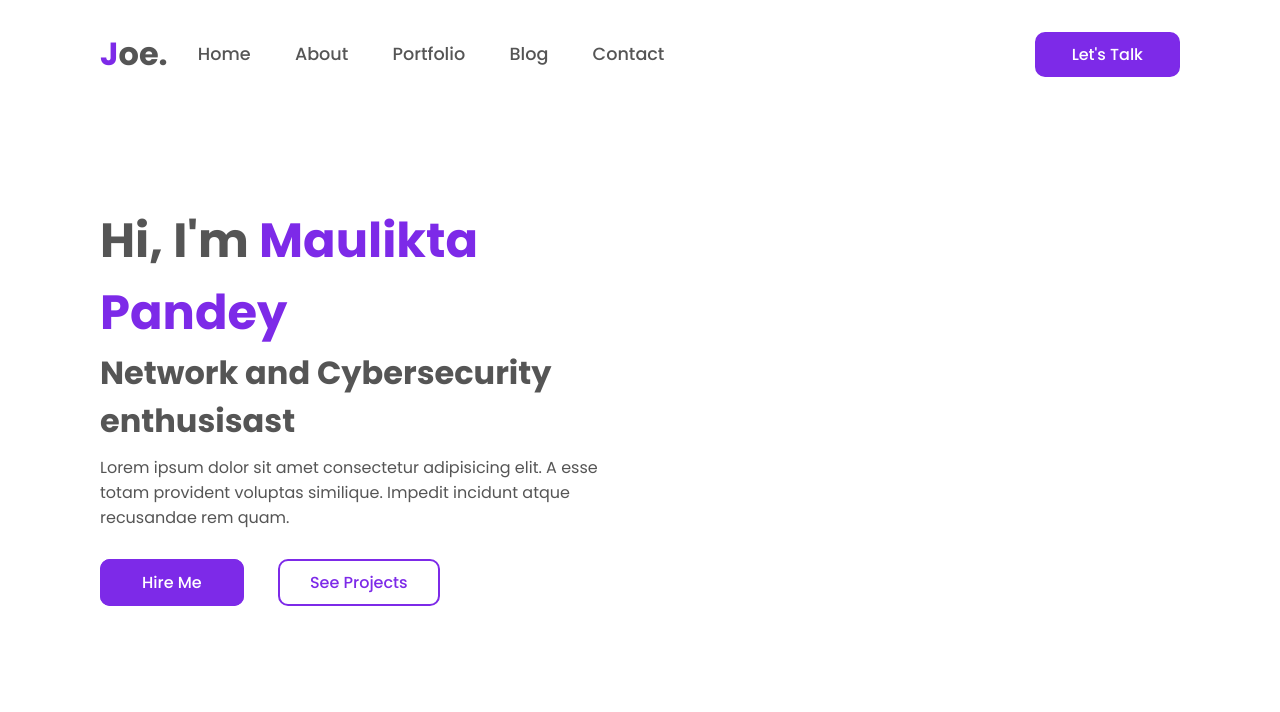
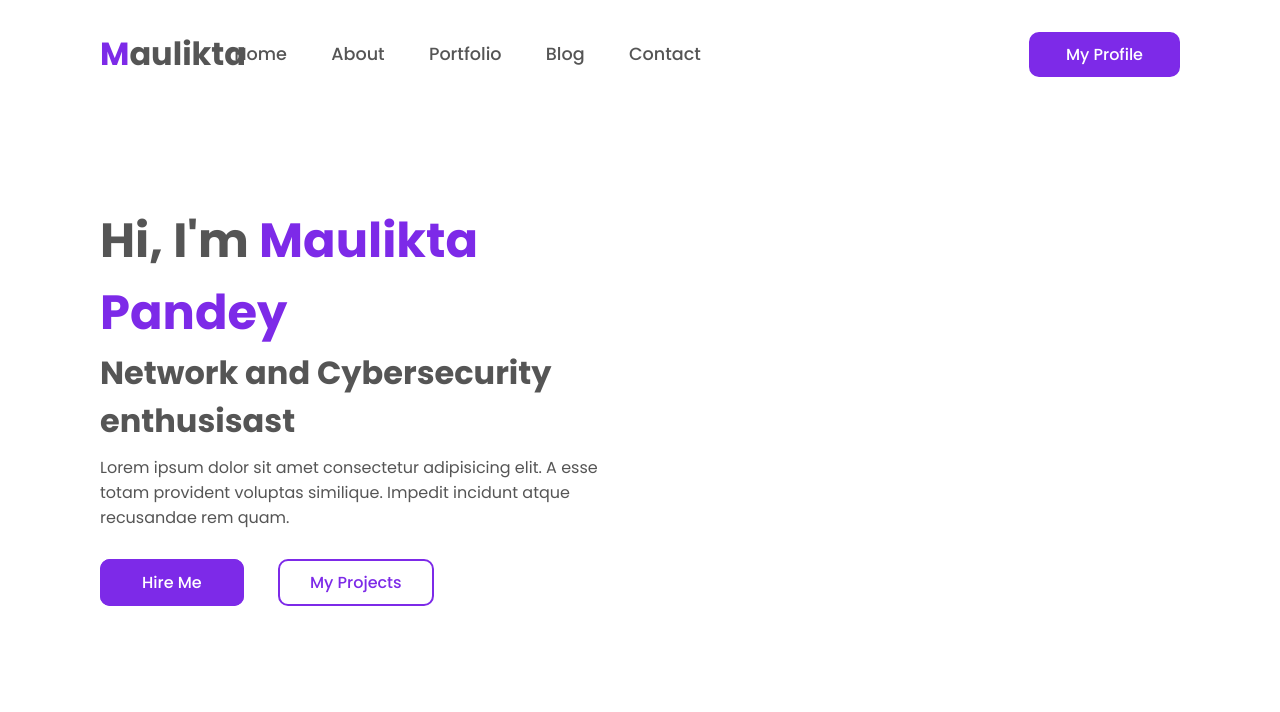
Before and after one commit to iamdon22/domain, a plain HTML site: page index.html in a window 1280 px wide. Shown: the top 712 px of the page. Drawn offline with Linux system fonts and the light colour scheme.

Commit message:
Update index.html

```diff
--- a/index.html
+++ b/index.html
@@ -10,7 +10,7 @@
 </head>
 <body>
     <header>
-        <h2 class="logo"><span>J</span>oe.</h2>
+        <h2 class="logo"><span>M</span>aulikta</h2>
         <nav class="navigation">
             <a href="#">Home</a>
             <a href="#">About</a>
@@ -18,7 +18,7 @@
             <a href="#">Blog</a>
             <a href="#">Contact</a>
         </nav>
-        <a href="#" class="btn-talk">Let's Talk</a>
+        <a href="#" class="btn-talk">My Profile</a>
     </header>
     <section class="home">
         <div class="content">
@@ -28,7 +28,7 @@
                 Impedit incidunt atque recusandae rem quam.</p>
             <div class="btn-group">
                 <a href="#">Hire Me</a>
-                <a href="#">See Projects</a>
+                <a href="#">My Projects</a>
             </div>
             <div class="social-icons">
                 <a href="#"><i class="fa-brands fa-linkedin-in"></i></a>
```
